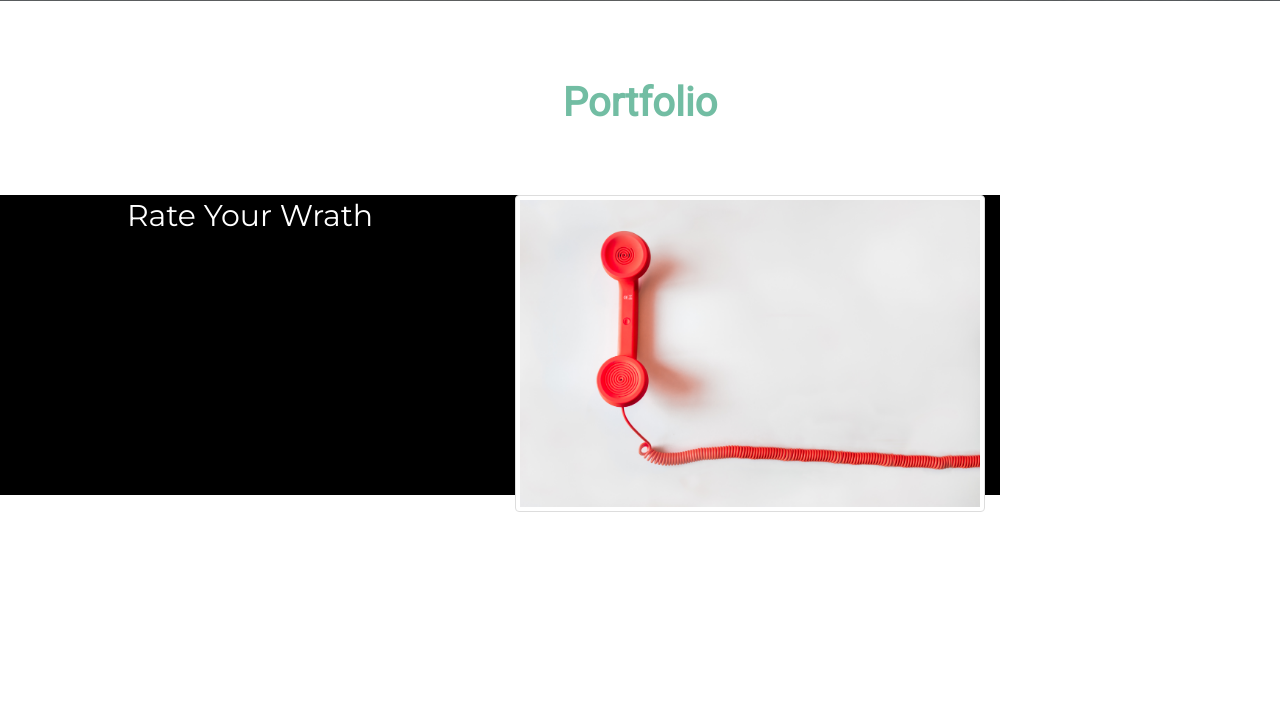
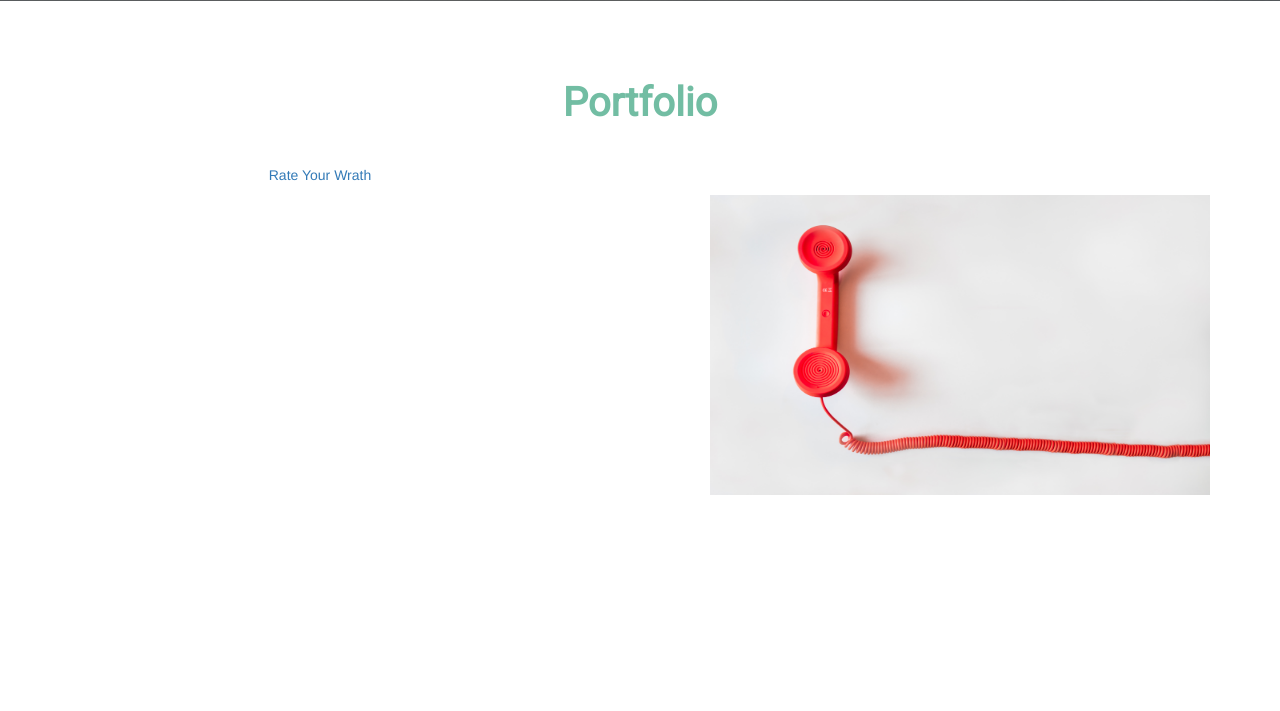
Before and after one commit to KyBEx/my-portfolio, a PHP site: page /index.html in a window 1280 px wide. Shown: the part 1979-2690 px from the top of the page. Run offline with PHP 8.4, Linux system fonts and the light colour scheme; some libraries are stand-ins or nearby versions; some web fonts are replaced.

Commit message:
thumbnail fixes

```diff
--- a/style.css
+++ b/style.css
@@ -229,35 +229,21 @@ Profile / Contacts
     width: 100%;
 }
 
+/*portfolio*/
 
 
-/******
-portfolio
-******/
-
-.project-thumbnails {
-
-    color: white;
-    font-size: 30px;
-    font-family: 'Montserrat';
-
-
-    /*border: 0px;
+.project-image {
+    height: 300px;
+    width: 500px;
+    margin-top: 30px;
+    border: 0px;
     padding: 0px;
-    border-radius: 0px;*/
+    border-radius: 0px;
 }
 
 .project-container {
-    height: 300px;
-    width: 500px;
-    background-color: black;
-    margin-top: 30px;
+    height: 500px
 }
-
-
-
-
-
 
 /*Project page*/
 
```
